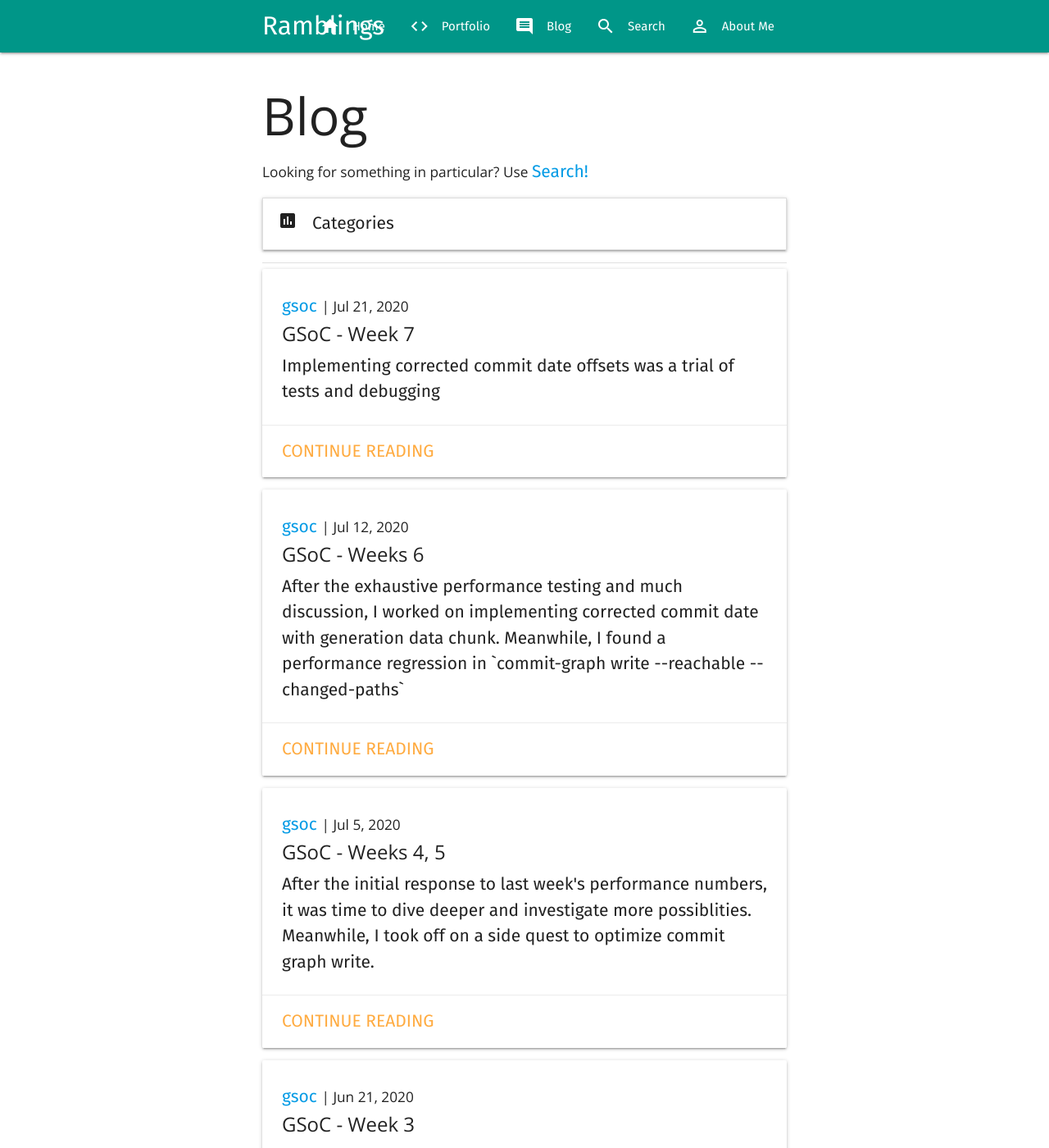
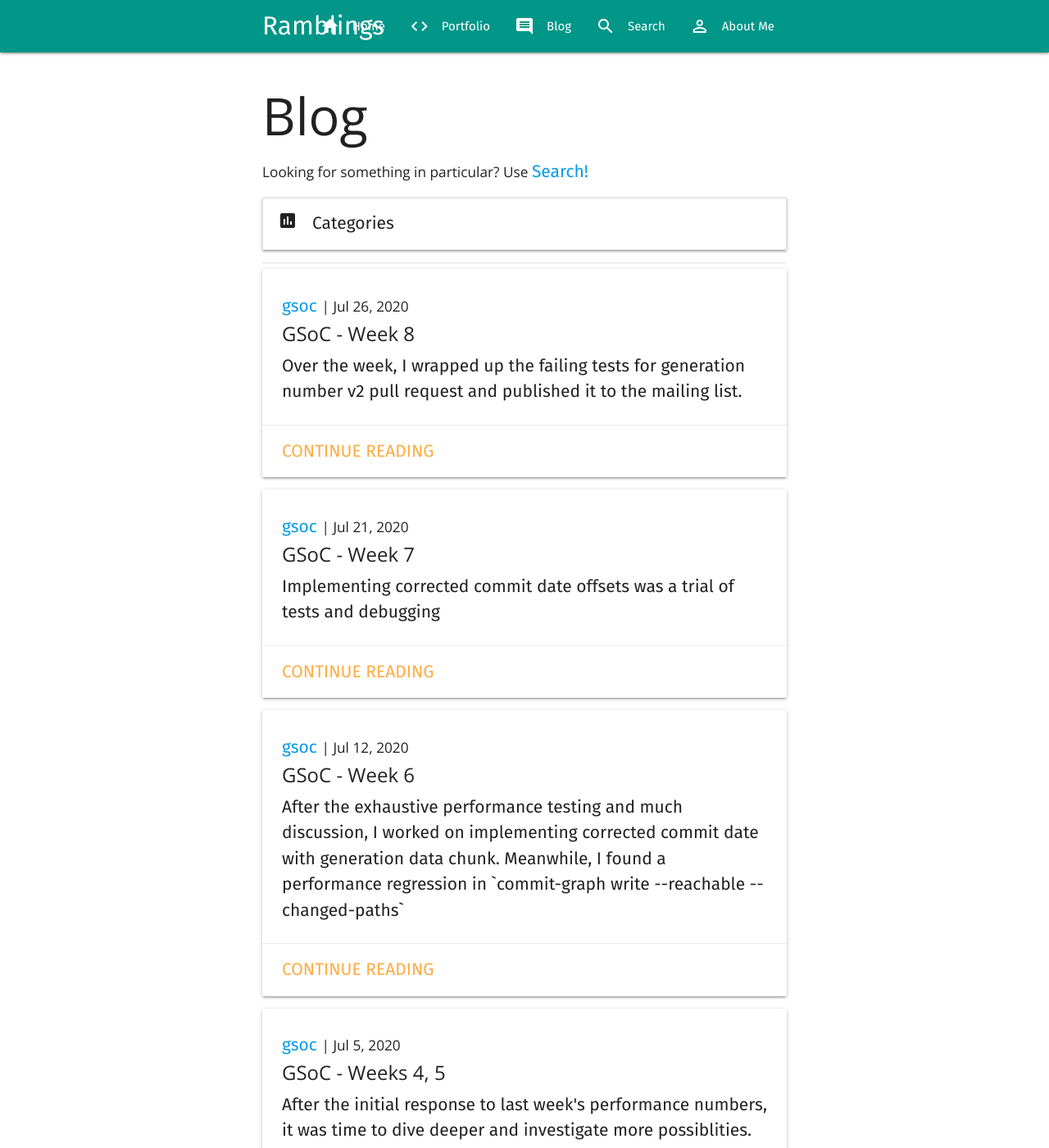
Before and after one commit to abhishekkumar2718/abhishekkumar2718.github.io, a Jekyll site: the page built from blog.md, in a window 1280 px wide and 1400 px high. Shown: the whole window at 82% size. Built offline with Jekyll 4.4.1, drawn with Linux system fonts in a browser that asks for light colours; some of the changed lines change nothing that is shown.

Commit message:
Add post on eighth week of gsoc

````diff
--- a/_posts/2020-07-12-gsoc-week-6.md
+++ b/_posts/2020-07-12-gsoc-week-6.md
@@ -1,6 +1,6 @@
 ---
 layout: post
-title: GSoC - Weeks 6
+title: GSoC - Week 6
 category: gsoc
 excerpt: After the exhaustive performance testing and much discussion, I worked on implementing corrected commit date with generation data chunk. Meanwhile, I found a performance regression in `commit-graph write --reachable --changed-paths`
 asset_img: 'gsoc'
--- /dev/null
+++ b/_posts/2020-07-26-gsoc-week-8.md
@@ -0,0 +1,75 @@
+---
+layout: post
+title: GSoC - Week 8
+category: gsoc
+excerpt: Over the week, I wrapped up the failing tests for generation number v2 pull request and published it to the mailing list.
+asset_img: 'gsoc'
+---
+
+Over the week, I wrapped up the failing tests for generation number v2 pull request and published it to the mailing list. You can find the [pull request](https://github.com/gitgitgadget/git/pull/676) and the discussion on the [mailing list](https://lore.kernel.org/git/pull.676.git.1595927632.gitgitgadget@gmail.com/).
+
+#### git rev-list --topo-order --first-parent
+
+As I discussed in the previous post, one of the failing tests was test 'rev-list: first-parent range topo-order' for the half commit-graph. Contrary to expectations, commit-3-1 and commit-2-1 were also shown as reachable from commit-6-6 but not from commit-3-8.
+
+[For the graph created in t6600-test-reachable, `commit-x-y` can reachable all other commits `commit-i-j` as long as `1 <= i <= x` and `1 <= j <= y`]
+
+While I understood traversal as an algorithm, I knew little about the implementation details. After Tuesday, I decided making random changes, and hacking around the debugger was not going to fix this.
+
+I had three clues to start investigating with:
+1. The tests pass for `--topo-order`, `--first-parent` options individually for half commit-graph using corrected commit date.
+2. The test passes `--topo-order --first-parent` for full commit-graph using corrected commit date.
+3. The test passes `--topo-order --first-parent` for half commit-graph using old Git (that is, new Git calculated generation numbers correctly).
+
+To start, I decided to understand _how does Git compute the set difference of reachable commits_. I was getting the correct reachable sets from `commit-3-8` and `commit-6-6` but incorrect set difference.
+
+Git doesn't calculate the set difference, but rather avoids expanding branches that it knows are _uninteresting_. Ah! Both `commit-3-1` and `commit-2-1` should have been marked as uninteresting, but were not. We start with an uninteresting commit (typically passed as an argument with `^rev-name`) and recursively mark all of its parent uninteresting.
+
+The chain of marking parents uninteresting stops at `commit-3-5` explains why `commit-3-1` (and its parent `commit-2-1`) were not uninteresting.
+
+Git stops at `commit-3-5` as it belongs to the commit-graph (and has a finite corrected commit date) compared with `commit-3-8` and `commit-6-6` which do not, and have `GENERATION_NUMBER_V2_INFINITY` as the cutoff.
+
+At the end of initializing topological walk, we have two commits `commit-5-1` and `commit-3-5` in the indegree queue. The topological levels for commits were 5 and 8 respectively, but because commits are created row-wise, `commit-3-5` has a lower commit date (_and corrected commit date_) than `commit-5-1`.
+
+Ah! So, the order of commits in indegree queue is reversed between topological levels and corrected commit date.
+
+Does that mean Git should have been ordering commits by uninteresting, then generation? That certainly would fix the discrepancy of indegree walk orders.
+
+However, this would also mean that _all uninteresting commits_ would be expanded before _any interesting commit_. Such expansion is certainly not ideal and defeats the purpose of generations as a cutoff. Ordering commits by uninteresting could not be the answer.
+
+I began to wonder _why does the order of commits indegree queue even matter_? It shouldn't, as long as generations are above the cutoff for `compute_indegrees_to_depth()`. Both `commit-3-5` and `commit-5-1` were ancestors of `commit-4-1` and thus had higher generations.
+
+I added some debug statements to track the topo changes, indegree and explore queues, and saw something like this:
+
+```bash
+| get commit-4-1 into topo queue
+| | ....
+| | get commit-4-1 from indegree queue
+| | | insert commit-3-1 into explore queue
+| | ....
+| | get commit-3-1 from indegree queue
+| | ....
+| insert commit-3-1 into topo queue
+```
+
+While expanding `commit-4-1` in the topo walk, we were also expanding it in the indegree walk. I wondered, can the same commit be in both queues at the same time?
+
+Clearly, no. While in `expand_topo_walk()`, if Git reaches a commit with a smaller generation, it computes the indegrees using the lower generation as the cutoff. Therefore, it should have exhausted `commit-4-1` from the indegree queue before inserting it into the topo queue.
+
+I needed to understand the order of commits in the indegree queue. Adding more debugging statements:
+
+```bash
+| | insert commit-4-1 into indegree queue: 0
+```
+
+`commit-4-1` had corrected commit date of zero before inserting it into indegree queue. What! It should have a non-zero corrected commit date. Turns out, Git doesn't always parse the commit before inserting them into indegree queue. It parses parents before inserting into explore queue (`process_parents()`) and before the topo queue but not indegree queue. Sometimes the parents would be parsed (and have a valid generation number), sometimes not.
+
+Fixing this was easy - all we had to parse parent before inserting into indegree queue. I spent all week, finally, to figure out a two-liner fix. Such can be life at times.
+
+#### Future Plans
+
+With the first version of the patch series sent to the mailing list, I plan to implement the remaining features and respond to reviews.
+
+In my spare time, I am going to look into the possibility of eliminating graph position. Storing graph positions helps Git avoid the work of searching for the commit oid in commit-graph files for subsequent lookups.
+
+_But how often are the subsequent look ups_? I can think of loading bloom filters as the only example. As such, removing graph positions might not affect performance (provided we load bloom filters along with the rest of CDAT, decided to whether to load or not with a flag) and reduce our memory footprint further.
````
